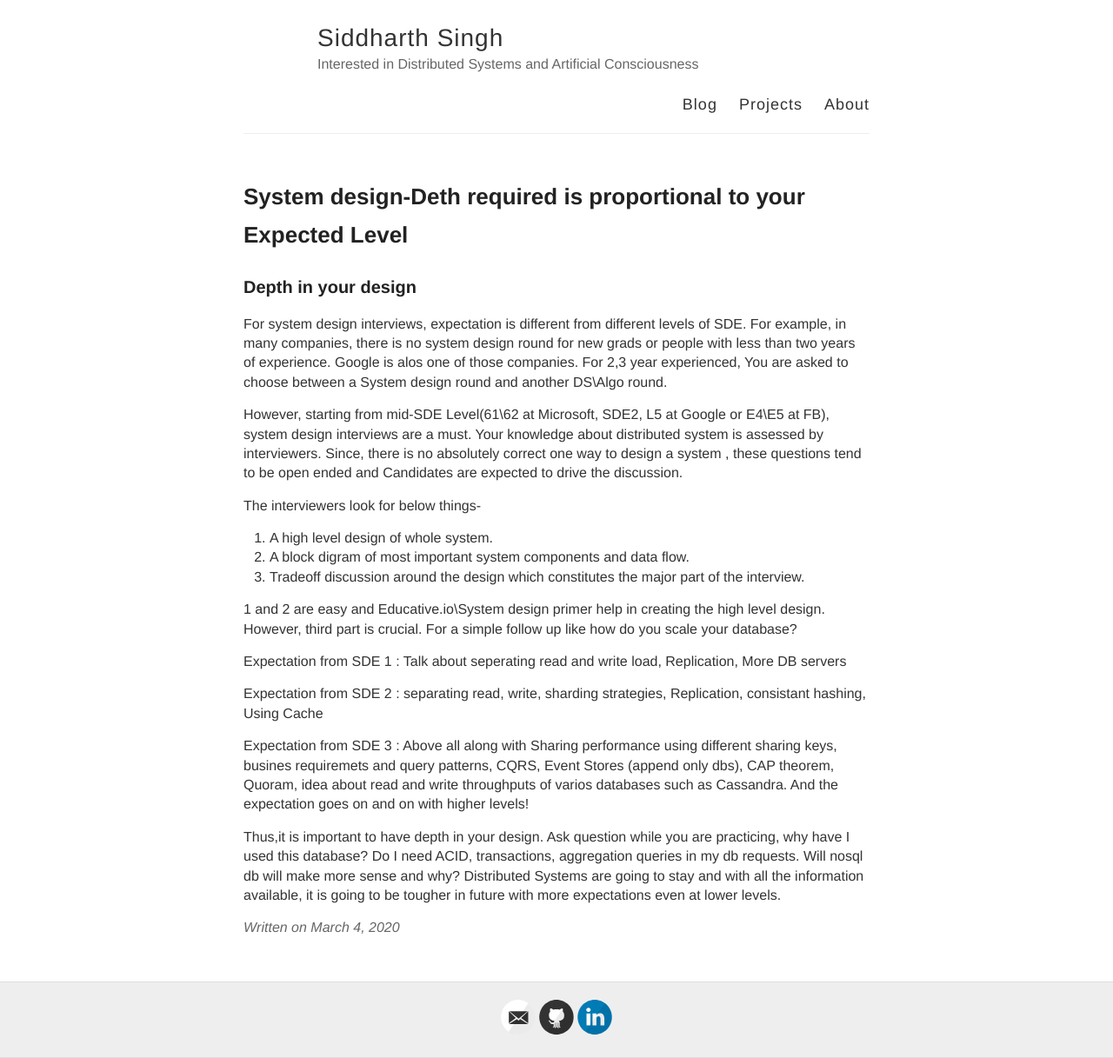
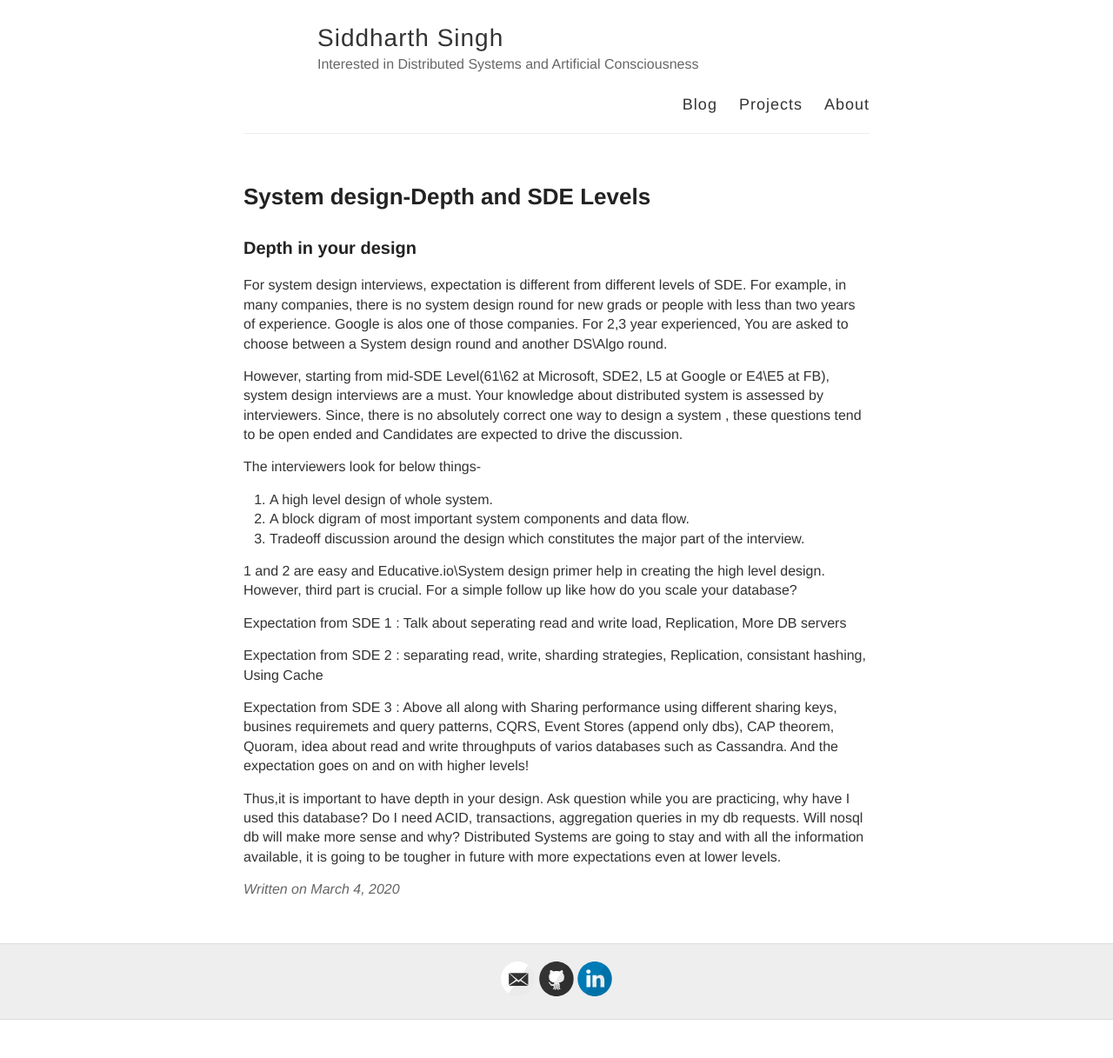
Before and after one commit to siddharthsingh89/siddharthsingh89.github.io, a Jekyll site: the page built from _posts/2020-03-04-System-Design-Level_depth.md, in a window 1280 px wide. Shown: the whole page at 87% size. Built offline with Jekyll 4.4.1, drawn with Linux system fonts in a browser that asks for light colours; comment, search, counter and statistics services are not loaded; after the commit the page ends 1173 px from its top, so only the background shows below that.

Commit message:
Update 2020-03-04-System-Design-Level_depth.md

```diff
--- a/_posts/2020-03-04-System-Design-Level_depth.md
+++ b/_posts/2020-03-04-System-Design-Level_depth.md
@@ -1,6 +1,6 @@
 ---
 layout: post
-title: System design-Deth required is proportional to your Expected Level
+title: System design-Depth and SDE Levels
 description : sde, system design, depth, system, interview
 ---
 
```
